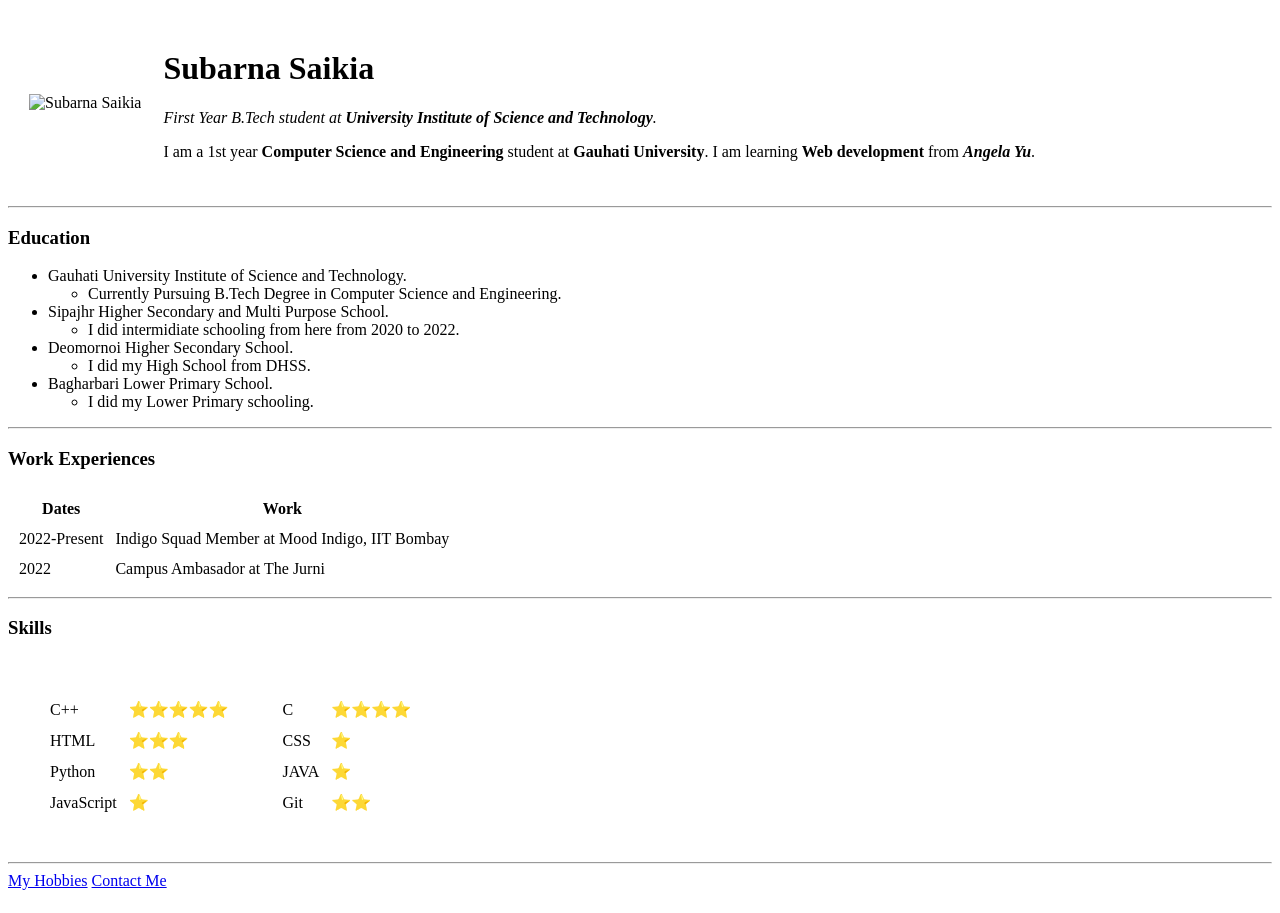
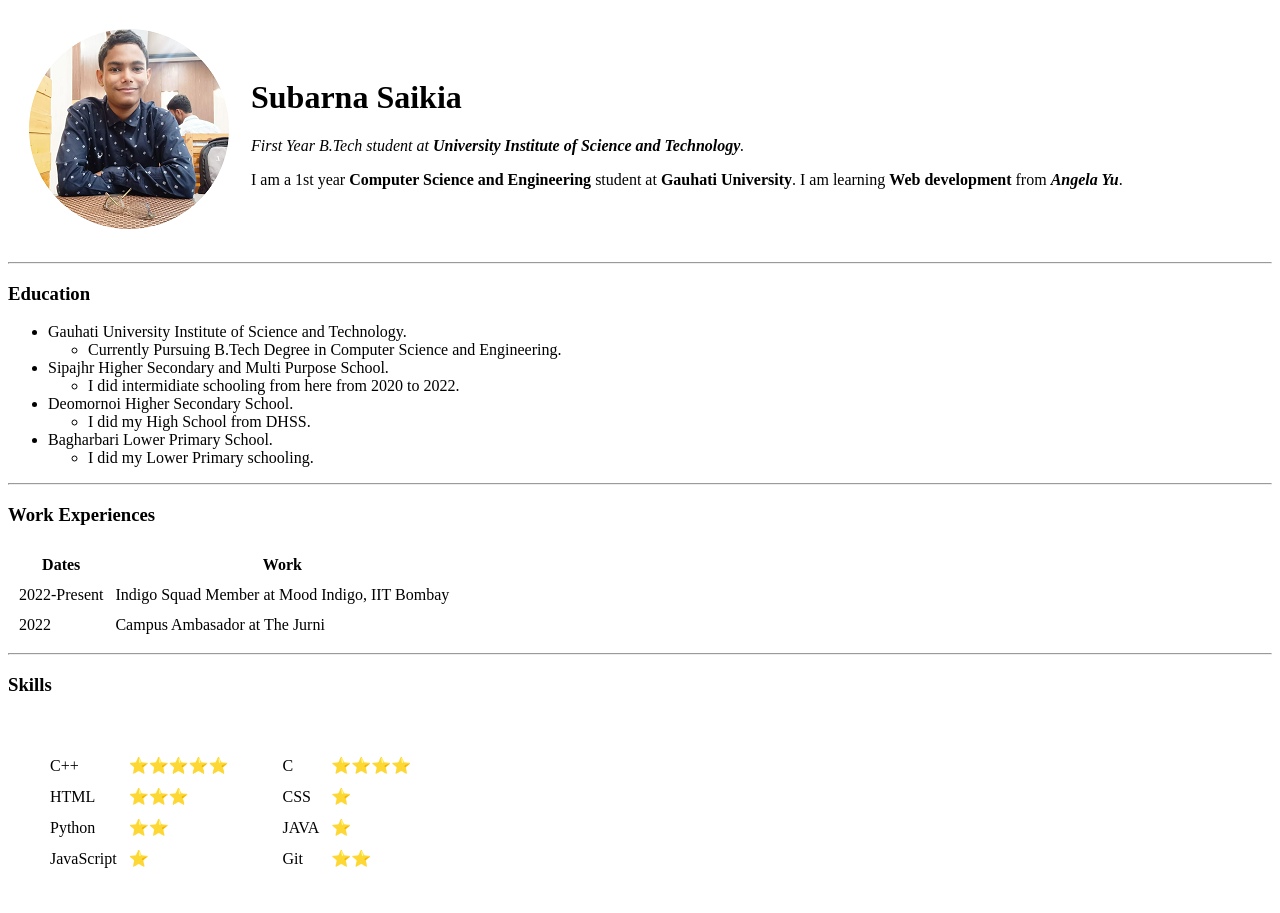
Before and after one commit to subarnasaikia/Profile, a plain HTML site: page index.html in a window 1280 px wide. Shown: the top 913 px of the page. Drawn offline with Linux system fonts and the light colour scheme.

Commit message:
Update index.html

```diff
--- a/index.html
+++ b/index.html
@@ -13,7 +13,7 @@
         <table cellspacing="20">
             <tr>
                 <td>
-                    <img src="E:\web Development\HTML -Personal website\WhatsApp Image 2022-10-22 at 21.20.35-modified.png" alt="Subarna Saikia">
+                    <img src="ProfilePicture.png" alt="Subarna Saikia">
                 </td>
                 <td>
                     <h1>Subarna Saikia</h1>
```
